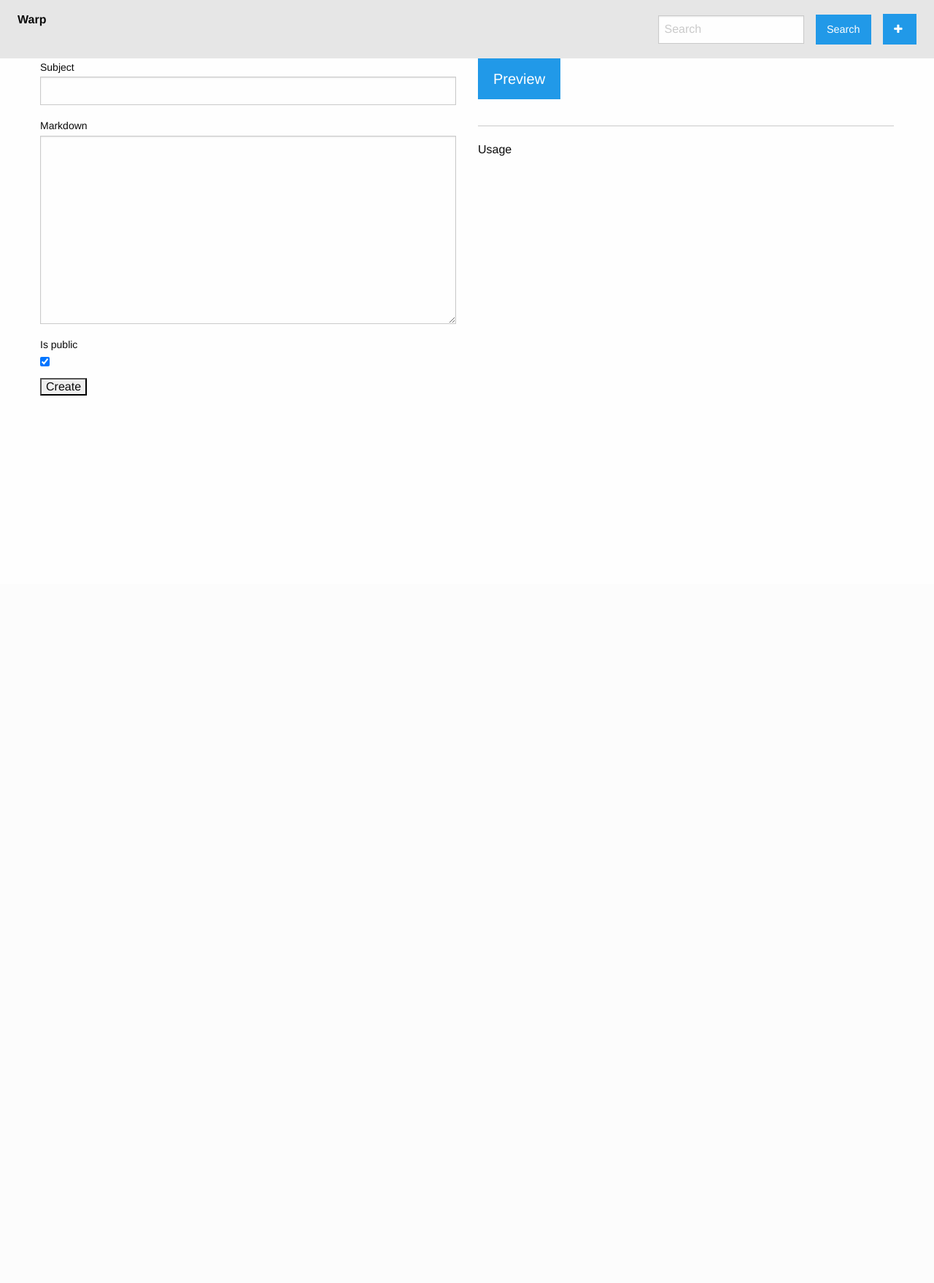
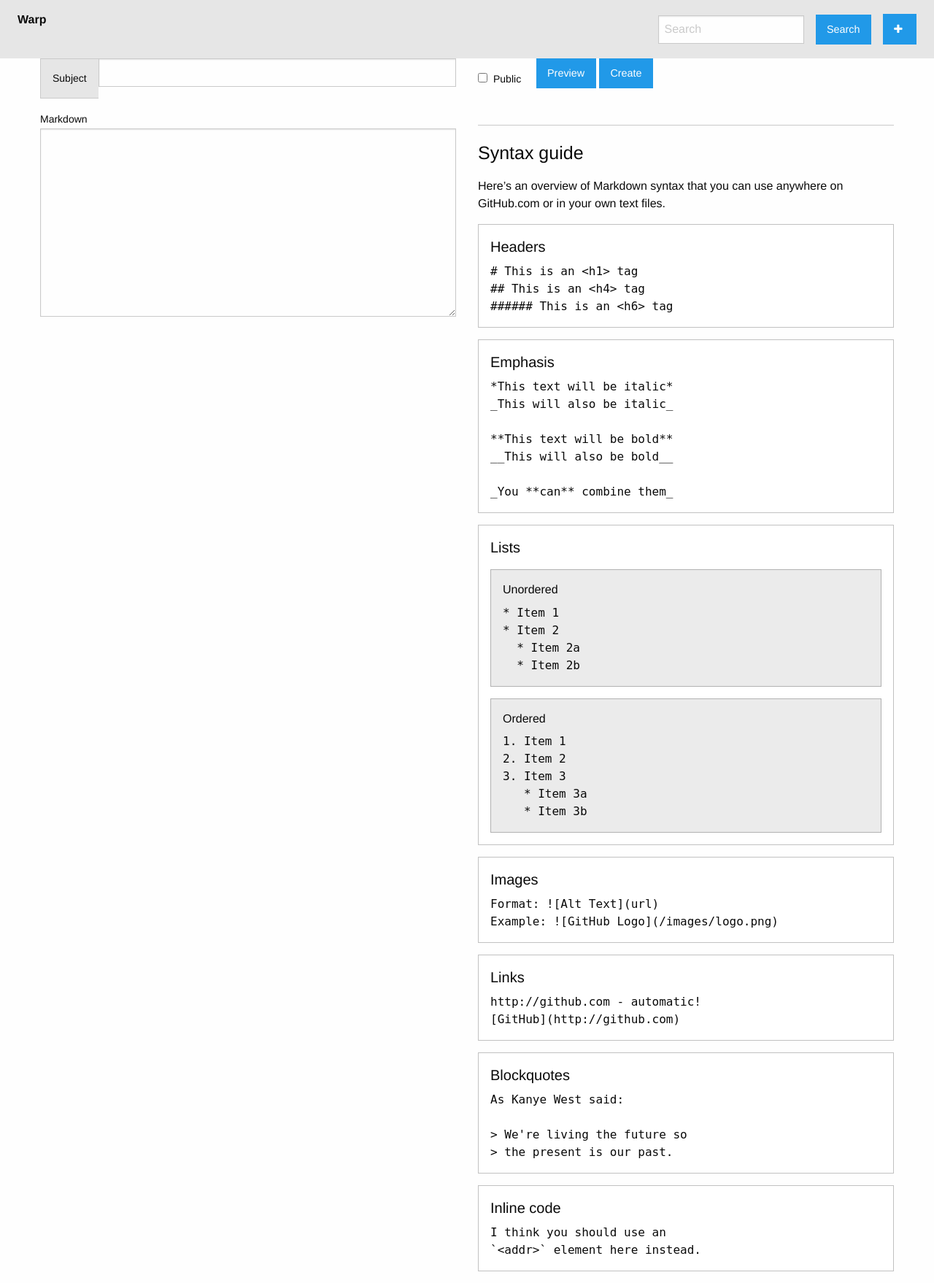
Before and after one commit to SaturDJang/warp, a Django app: page /create in a window 1280 px wide. Shown: the whole page at 73% size. Before the commit the page ends 542 px from the top, so only its background shows below. Run offline with Django 3.2, Linux system fonts and the light colour scheme; parts of the project's set-up code (start-up, migrations or seed data) failed here and were passed over; some libraries are stand-ins or nearby versions.

Commit message:
Improve design of usage.

```diff
--- /dev/null
+++ b/warp/static/css/create.css
@@ -0,0 +1,4 @@
+.usage-paragraph {
+    margin-top: 1em;
+    margin-bottom: 1em;
+}
--- a/warp/templates/base.html
+++ b/warp/templates/base.html
@@ -20,6 +20,7 @@
         <link rel="stylesheet" href="{% static 'vendor/font-awesome-4.7.0/css/font-awesome.css' %}">
         <link rel="stylesheet" href="{% static 'vendor/foundation/css/foundation.css' %}">
         <link rel="stylesheet" href="{% static 'css/project.css' %}">
+        {% block extra_css %}{% endblock  %}
         {% endcompress %}
     {% endblock %}
 
--- a/warp/templates/presentation/presentation_create.html
+++ b/warp/templates/presentation/presentation_create.html
@@ -3,31 +3,133 @@
 {% block title %}{% block head_title %}Presentation Create - warp{% endblock head_title %}{% endblock title %}
 
 {% block content %}
+    <form id="create_html" action="{% url 'presentation:create' %}" method="post">
         <div class="row">
-        <div class="editor small-6 columns">
-            <form id="create_html" action="{% url 'presentation:create' %}" method="post">
+            <div class="small-6 columns">
+                <div class="input-group">
+                    <label for="{{ form.subject.auto_id }}" class="input-group-label">{{ form.subject.label }}</label>
+                    {{ form.subject }}
+                </div>
+            </div>
+            <div class="small-6 columns">
+                <input type="checkbox" id={{ form.is_public.auto_id }}><label for="{{ form.subject.auto_id }}" class="">Public</label>
+                <button class="preview-btn medium button">Preview</button>
+                <input class="medium button" type="submit" value="Create">
+            </div>
+        </div>
+        <div class="row">
+            <div class="editor-side small-6 columns">
                 {% csrf_token %}
-                {% for field in form %}
                 <div>
-                        <label for="{{ field.auto_id }}">{{ field.label }}</label>
-                        {{ field }}
+                    <label for="{{ form.markdown.auto_id }}">{{ form.markdown.label }}</label>
+                    {{ form.markdown }}
                 </div>
-                {% endfor %}
-                <input type="submit" value="Create">
-            </form>
             </div>
-        <div class="right-side small-6 columns">
-            <button class="preview-btn large button">Preview</button>
+            <div class="preview-side small-6 columns">
                 <div class="preview"></div>
                 <hr>
-            <div class="usage">
-                Usage
+                <p class="usage">
+                    <h4>Syntax guide</h4>
+
+                    <div class="usage-paragraph">Here’s an overview of Markdown syntax that you can use anywhere on GitHub.com or in your own text files.</p>
+
+                    <div class="usage-paragraph callout">
+                        <h5>Headers</h5>
+
+                        <div class="language-markdown highlighter-rouge">
+                            <pre class="highlight"># This is an &lt;h1&gt; tag
+## This is an &lt;h4&gt; tag
+###### This is an &lt;h6&gt; tag</pre>
+                        </div>
+                    </div>
+                    <div class="usage-paragraph callout">
+                        <h5>Emphasis</h5>
+
+                        <div class="language-markdown highlighter-rouge">
+    <pre class="highlight">*This text will be italic*
+_This will also be italic_
+
+**This text will be bold**
+__This will also be bold__
+
+_You **can** combine them_</pre>
+                        </div>
+                    </div>
+
+                    <div class="usage-paragraph callout">
+                        <h5>Lists</h5>
+                        <div class="usage-paragraph callout secondary">
+                            <h6>Unordered</h6>
+
+                            <div class="language-markdown highlighter-rouge">
+        <pre class="highlight">* Item 1
+* Item 2
+  * Item 2a
+  * Item 2b</pre>
+                            </div>
+                        </div>
+
+                        <div class="usage-paragraph callout secondary">
+                            <h6>Ordered</h6>
+
+                            <div class="language-markdown highlighter-rouge">
+                                <pre class="highlight">1. Item 1
+2. Item 2
+3. Item 3
+   * Item 3a
+   * Item 3b</pre>
                             </div>
                         </div>
                     </div>
+
+                    <div class="usage-paragraph callout">
+                        <h5>Images</h5>
+
+                        <div class="language-markdown highlighter-rouge">
+                            <pre class="highlight">Format: ![Alt Text](url)
+Example: ![GitHub Logo](/images/logo.png)</pre>
+                        </div>
+                    </div>
+
+                    <div class="usage-paragraph callout">
+                        <h5>Links</h5>
+
+                        <div class="language-markdown highlighter-rouge">
+                            <pre class="highlight">http://github.com - automatic!
+[GitHub](http://github.com)</pre>
+                        </div>
+                    </div>
+
+                    <div class="usage-paragraph callout">
+                        <h5>Blockquotes</h5>
+
+                        <div class="language-markdown highlighter-rouge">
+                            <pre class="highlight">As Kanye West said:
+
+&gt; We're living the future so
+&gt; the present is our past.</pre>
+                        </div>
+                    </div>
+
+                    <div class="usage-paragraph callout">
+                        <h5>Inline code</h5>
+
+                        <div class="highlighter-rouge">
+<pre class="highlight">I think you should use an
+`&lt;addr&gt;` element here instead.</pre>
+                        </div>
+                    </div>
+                </div>
+            </div>
+        </div>
+    </form>
 {% endblock %}
 
 {% block extra_javascript %}
     <script src="{% static 'vendor/marked/marked.js' %}"></script>
     <script src="{% static 'js/create.js' %}"></script>
 {% endblock %}
+
+{% block extra_css %}
+    <link rel="stylesheet" type="text/css" href="{% static 'css/create.css' %}">
+{% endblock extra_css %}
```
Lines whose indentation alone changed are shown as unchanged.
